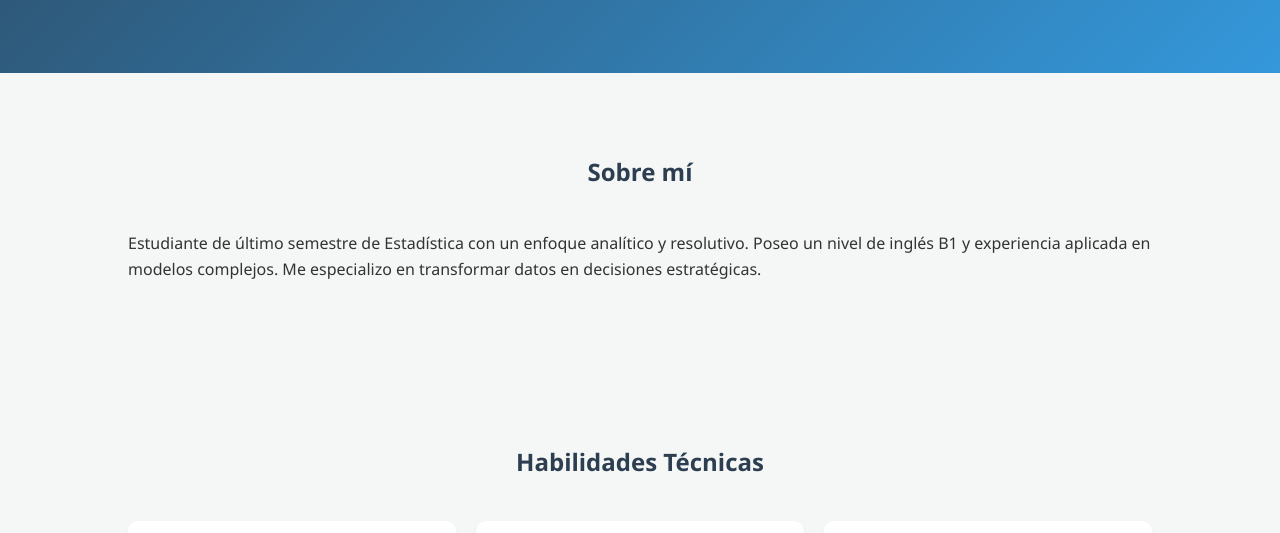
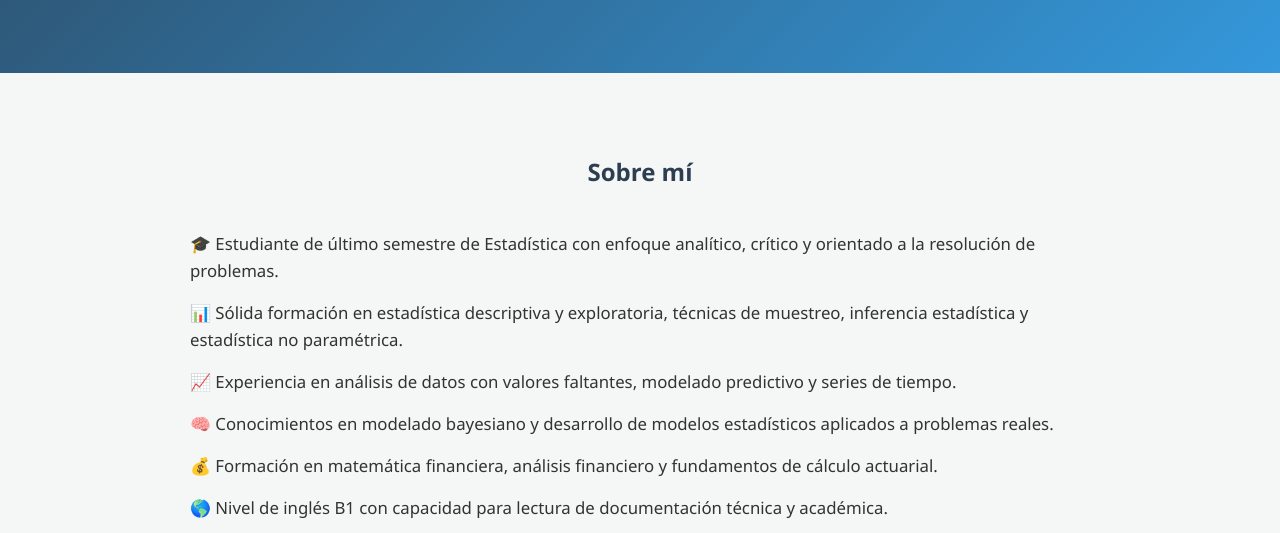
Before and after one commit to natagonzar00-rgb/natagonzar00-rgb.github.io, a plain HTML site: page index.html in a window 1280 px wide. Shown: the part 567-1100 px from the top of the page. Drawn offline with Linux system fonts and the light colour scheme.

Commit message:
Actualicé sección sobre mí en formato lista

```diff
--- a/assets/css/styles.css
+++ b/assets/css/styles.css
@@ -78,6 +78,20 @@ nav ul li a {
 section { padding: 80px 10%; }
 h2 { text-align: center; margin-bottom: 40px; color: var(--primary); }
 
+.about-list {
+    list-style: none;
+    max-width: 900px;
+    margin: 0 auto;
+    padding: 0;
+}
+
+.about-list li {
+    margin-bottom: 15px;
+    font-size: 1.05rem;
+    line-height: 1.6;
+}
+
+
 /* Skills Grid */
 .skills-grid {
     display: grid;
--- a/index.html
+++ b/index.html
@@ -32,9 +32,38 @@
     </section>
 
     <section id="sobre-mi">
-        <h2>Sobre mí</h2>
-        <p>Estudiante de último semestre de Estadística con un enfoque analítico y resolutivo. Poseo un nivel de inglés B1 y experiencia aplicada en modelos complejos. Me especializo en transformar datos en decisiones estratégicas.</p>
-    </section>
+    <h2>Sobre mí</h2>
+    <ul class="about-list">
+        <li>
+            🎓 Estudiante de último semestre de Estadística con enfoque analítico, crítico y orientado a la resolución de problemas.
+        </li>
+
+        <li>
+            📊 Sólida formación en estadística descriptiva y exploratoria, técnicas de muestreo, inferencia estadística y estadística no paramétrica.
+        </li>
+
+        <li>
+            📈 Experiencia en análisis de datos con valores faltantes, modelado predictivo y series de tiempo.
+        </li>
+
+        <li>
+            🧠 Conocimientos en modelado bayesiano y desarrollo de modelos estadísticos aplicados a problemas reales.
+        </li>
+
+        <li>
+            💰 Formación en matemática financiera, análisis financiero y fundamentos de cálculo actuarial.
+        </li>
+
+        <li>
+            🌎 Nivel de inglés B1 con capacidad para lectura de documentación técnica y académica.
+        </li>
+
+        <li>
+            🚀 Interés profesional en transformar datos en información estratégica para la toma de decisiones basadas en evidencia.
+        </li>
+    </ul>
+</section>
+
 
     <section id="habilidades">
         <h2>Habilidades Técnicas</h2>
```
